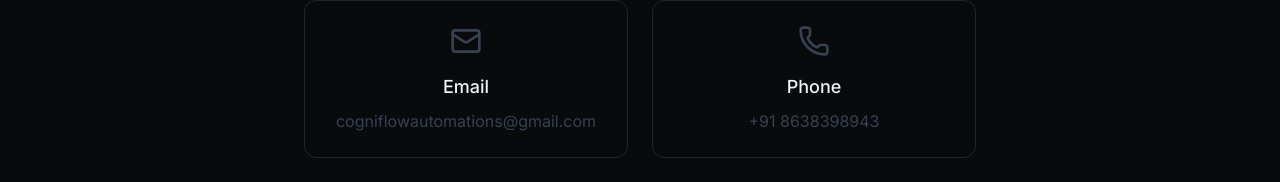
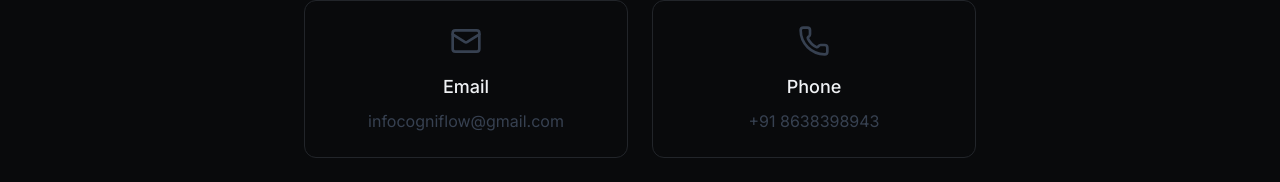
Before and after one commit to Rishabh2004821/cogniflow-automations, a Next.js app: page / in a window 1280 px wide. Shown: the part 6593-6775 px from the top of the page. Built offline with nearby package versions, Linux system fonts and the light colour scheme.

Commit message:
Update email address in contact section

```diff
--- a/components/contact-section.tsx
+++ b/components/contact-section.tsx
@@ -16,7 +16,7 @@ const contactItems: ContactItem[] = [
   {
     icon: Mail,
     label: "Email",
-    value: "cogniflowautomations@gmail.com",
+    value: "infocogniflow@gmail.com",
     link: "mailto:cogniflowautomations@gmail.com?subject=Business Inquiry",
   },
   {
```
